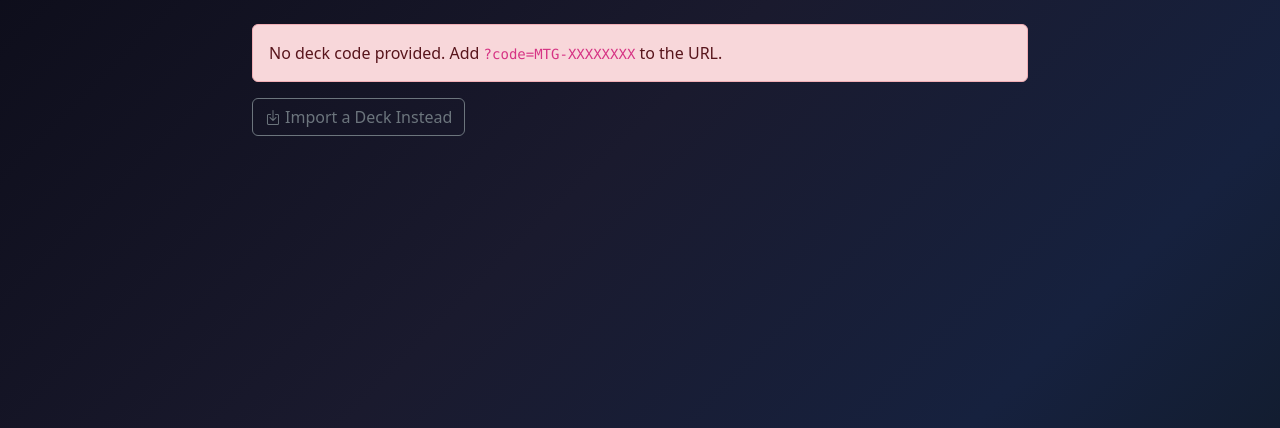
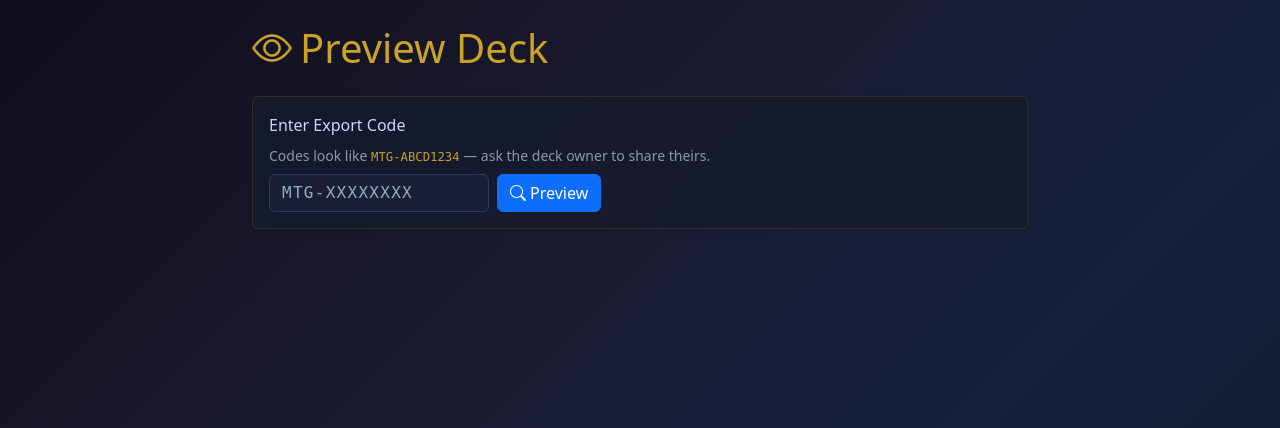
Before and after one commit to sp-squared/mtg-manager, a PHP site: page /mtg-manager/public_deck.php in a window 1280 px wide. Shown: the part 60-488 px from the top of the page. Run offline with PHP 8.4, Linux system fonts and the light colour scheme.

Commit message:
Add preview code input UI and auto-formatting
Only query the DB when a code is provided (flip conditional) and update the "not found" error text. Replace the previous error/import UI with a styled card containing a code entry form, header and visual tweaks. Escape error output with htmlspecialchars, conditionally render the deck preview only when export and cards exist, and add client-side JS to auto-uppercase input, enforce the MTG- prefix and insert a hyphen after the prefix on input/paste. Miscellaneous template cleanup and comments adjusted.

```diff
--- a/mtg-manager/public_deck.php
+++ b/mtg-manager/public_deck.php
@@ -7,9 +7,7 @@ $export = null;
 $cards  = [];
 $error  = '';
 
-if (!$code) {
-    $error = 'No deck code provided. Add <code>?code=MTG-XXXXXXXX</code> to the URL.';
-} else {
+if ($code) {
     $s = $dbc->prepare(
         "SELECT e.export_code, e.deck_name, e.description, e.card_data,
                 e.created_at, e.expires_at, e.import_count, p.username as owner
@@ -23,7 +21,7 @@ if (!$code) {
     $s->close();
 
     if (!$export) {
-        $error = 'No deck found with that code.';
+        $error = 'No deck found with that code. Check the code and try again.';
     } elseif ($export['expires_at'] && strtotime($export['expires_at']) < time()) {
         $error = 'This share code has expired.';
         $export = null;
@@ -42,13 +40,38 @@ if (!$code) {
 
 <div class="container my-4" style="max-width:800px;">
 
+    <div class="d-flex align-items-center gap-3 mb-4">
+        <h1 class="mb-0" style="color:#c9a227;"><i class="bi bi-eye me-2"></i>Preview Deck</h1>
+    </div>
+
+    <!-- Code entry -->
+    <div class="card shadow-sm mb-4">
+        <div class="card-body">
+            <label class="form-label" style="color:#e8e8e8;">Enter Export Code</label>
+            <small class="d-block mb-2" style="color:#8899aa;">
+                Codes look like <code style="color:#c9a227;">MTG-ABCD1234</code> — ask the deck owner to share theirs.
+            </small>
+            <form method="get" action="public_deck.php" class="d-flex gap-2">
+                <input type="text" name="code" class="form-control"
+                       placeholder="MTG-XXXXXXXX"
+                       value="<?= htmlspecialchars($code) ?>"
+                       maxlength="12"
+                       id="code-input"
+                       style="text-transform:uppercase;letter-spacing:0.08em;font-family:monospace;max-width:220px;"
+                       autocomplete="off"
+                       required>
+                <button type="submit" class="btn btn-primary">
+                    <i class="bi bi-search me-1"></i>Preview
+                </button>
+            </form>
+        </div>
+    </div>
+
     <?php if ($error): ?>
-        <div class="alert alert-danger"><?= $error ?></div>
-        <a href="import_deck.php" class="btn btn-outline-secondary">
-            <i class="bi bi-box-arrow-in-down me-1"></i>Import a Deck Instead
-        </a>
+        <div class="alert alert-danger"><?= htmlspecialchars($error) ?></div>
+    <?php endif; ?>
 
-    <?php else: ?>
+    <?php if ($export && $cards): ?>
 
     <!-- Header -->
     <div class="card shadow-sm mb-4" style="border-top:4px solid #c9a227;background:#1e1e2e;">
@@ -146,8 +169,35 @@ if (!$code) {
         Imported <?= (int)$export['import_count'] ?> time<?= $export['import_count'] !== 1 ? 's' : '' ?>
     </p>
 
-    <?php endif; ?>
+    <?php endif; // export && cards ?>
 </div>
+
+<script>
+// Auto-uppercase and insert hyphen after MTG prefix
+(function () {
+    const input = document.getElementById('code-input');
+    if (!input) return;
+
+    input.addEventListener('input', function () {
+        let raw = this.value.replace(/[^A-Za-z0-9]/g, '').toUpperCase();
+        if (raw.length >= 3 && raw.substring(0, 3) !== 'MTG') {
+            raw = 'MTG' + raw.replace(/^MTG/i, '');
+        }
+        this.value = raw.length > 3
+            ? raw.substring(0, 3) + '-' + raw.substring(3, 11)
+            : raw;
+    });
+
+    input.addEventListener('paste', function () {
+        setTimeout(() => {
+            let raw = this.value.replace(/[^A-Za-z0-9]/g, '').toUpperCase();
+            this.value = raw.length > 3
+                ? raw.substring(0, 3) + '-' + raw.substring(3, 11)
+                : raw;
+        }, 0);
+    });
+})();
+</script>
 
 <?php
 $dbc->close();
```
